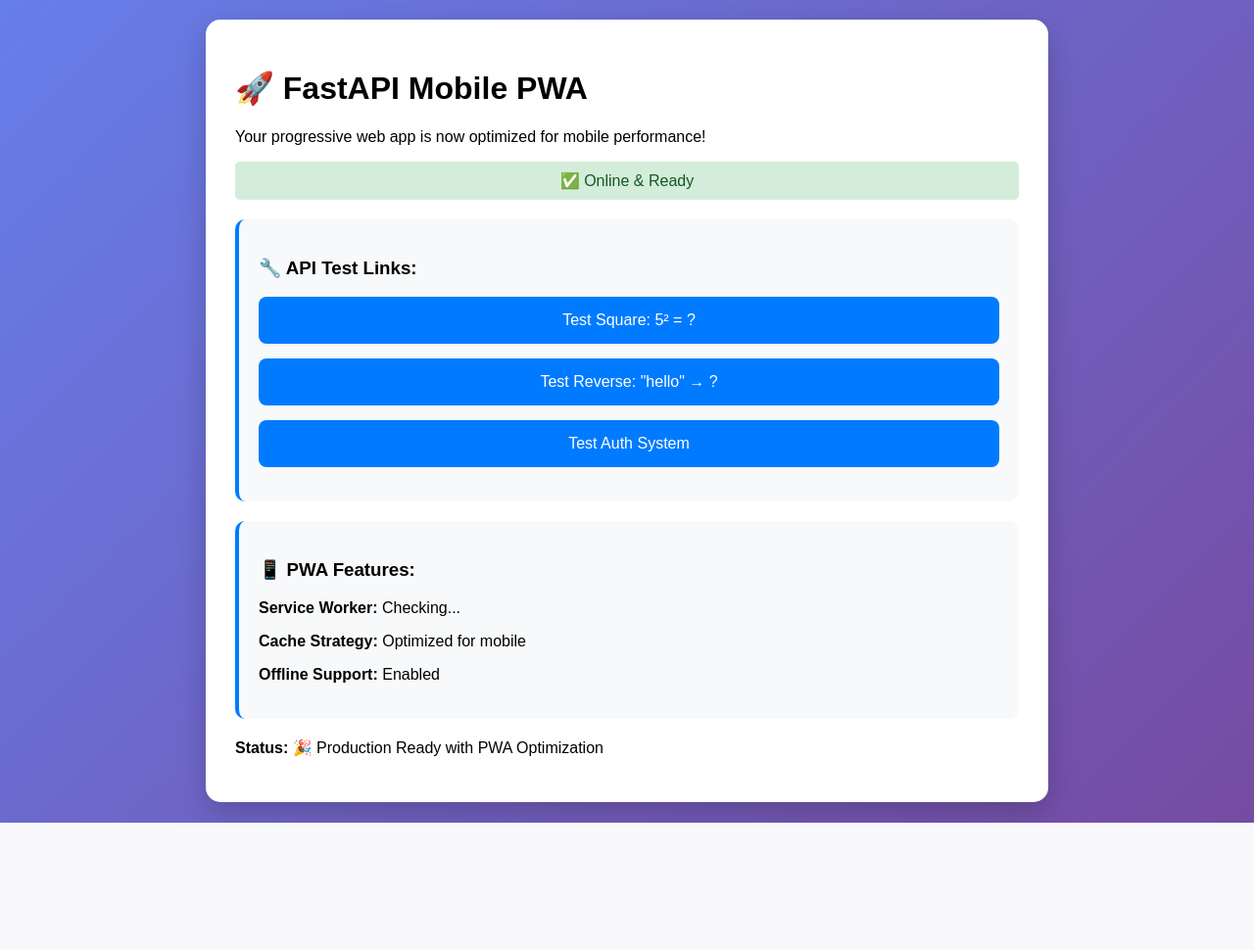
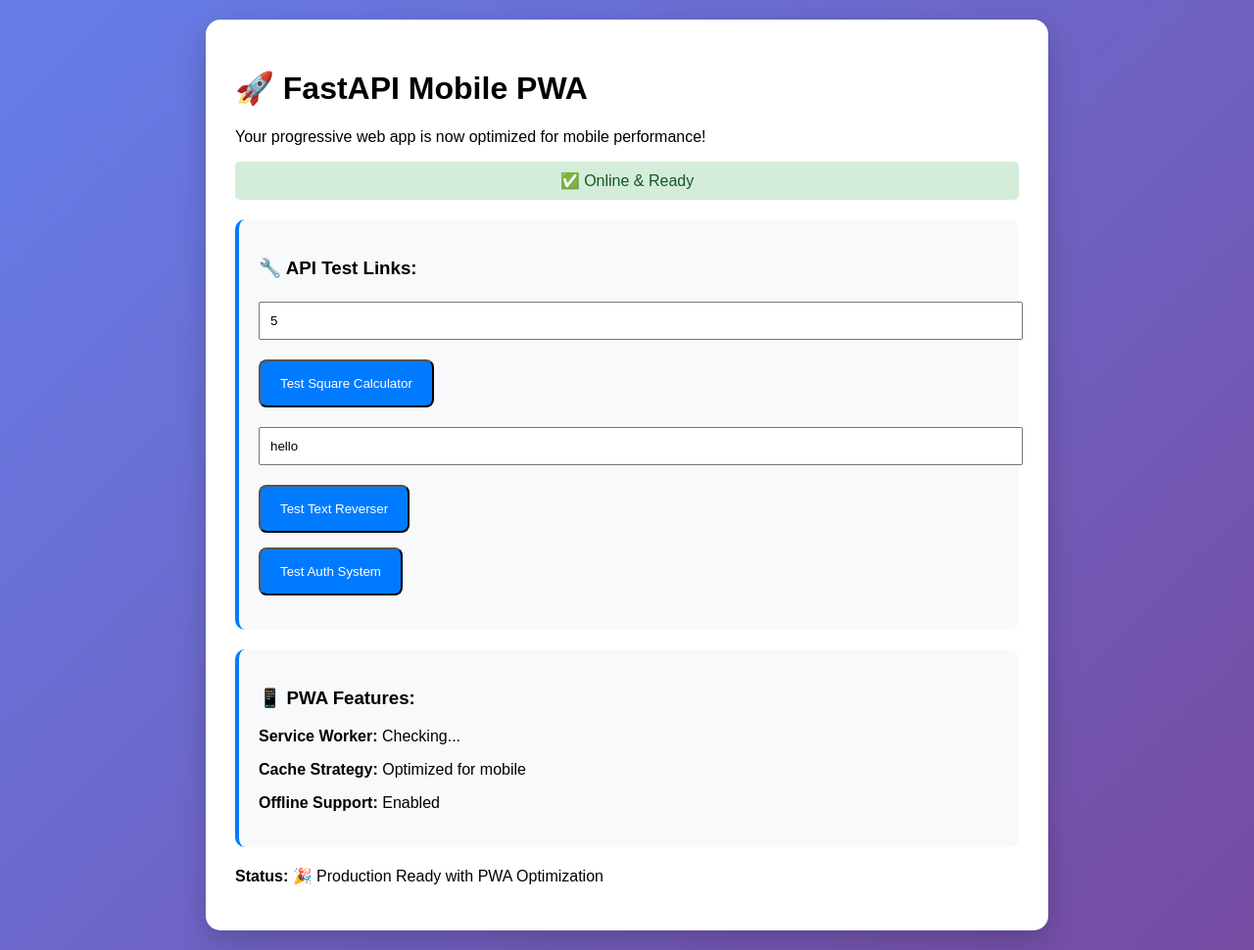
Before and after one commit to Humbulan/fastapi-mobile-app, a FastAPI app: page / in a window 1280 px wide. Shown: the whole page at 98% size. Before the commit the page ends 840 px from the top, so only its background shows below. Run offline with FastAPI, Linux system fonts and the light colour scheme.

Commit message:
Fix API endpoint buttons - add JavaScript fetch calls with input fields

```diff
--- a/app/templates/home.html
+++ b/app/templates/home.html
@@ -61,6 +61,13 @@
         }
         .online { background: #d4edda; color: #155724; }
         .offline { background: #f8d7da; color: #721c24; }
+        .result {
+            background: #e9ecef;
+            padding: 10px;
+            margin: 10px 0;
+            border-radius: 5px;
+            display: none;
+        }
     </style>
 </head>
 <body>
@@ -74,9 +81,24 @@
 
         <div class="api-test">
             <h3>🔧 API Test Links:</h3>
-            <a href="/api/square/5" class="btn">Test Square: 5² = ?</a>
-            <a href="/api/reverse/hello" class="btn">Test Reverse: "hello" → ?</a>
-            <a href="/api/auth/test" class="btn">Test Auth System</a>
+
+            <!-- Square Calculator -->
+            <div>
+                <input type="number" id="squareInput" placeholder="Enter a number" value="5" style="padding: 10px; width: 100%; margin: 5px 0;">
+                <button onclick="testSquare()" class="btn">Test Square Calculator</button>
+                <div id="squareResult" class="result"></div>
+            </div>
+
+            <!-- Text Reverser -->
+            <div>
+                <input type="text" id="reverseInput" placeholder="Enter text to reverse" value="hello" style="padding: 10px; width: 100%; margin: 5px 0;">
+                <button onclick="testReverse()" class="btn">Test Text Reverser</button>
+                <div id="reverseResult" class="result"></div>
+            </div>
+
+            <!-- Auth Test -->
+            <button onclick="testAuth()" class="btn">Test Auth System</button>
+            <div id="authResult" class="result"></div>
         </div>
 
         <div class="api-test">
@@ -139,6 +161,57 @@
                 });
             }
         }
+
+        // API Test Functions
+        async function testSquare() {
+            const number = document.getElementById('squareInput').value;
+            const resultDiv = document.getElementById('squareResult');
+
+            try {
+                resultDiv.style.display = 'block';
+                resultDiv.innerHTML = '🔄 Calculating...';
+
+                const response = await fetch(`/api/square/${number}`);
+                const data = await response.json();
+
+                resultDiv.innerHTML = `✅ Result: ${number}² = <strong>${data.result}</strong>`;
+            } catch (error) {
+                resultDiv.innerHTML = `❌ Error: ${error.message}`;
+            }
+        }
+
+        async function testReverse() {
+            const text = document.getElementById('reverseInput').value;
+            const resultDiv = document.getElementById('reverseResult');
+
+            try {
+                resultDiv.style.display = 'block';
+                resultDiv.innerHTML = '🔄 Reversing...';
+
+                const response = await fetch(`/api/reverse/${text}`);
+                const data = await response.json();
+
+                resultDiv.innerHTML = `✅ Result: "${text}" → <strong>"${data.result}"</strong>`;
+            } catch (error) {
+                resultDiv.innerHTML = `❌ Error: ${error.message}`;
+            }
+        }
+
+        async function testAuth() {
+            const resultDiv = document.getElementById('authResult');
+
+            try {
+                resultDiv.style.display = 'block';
+                resultDiv.innerHTML = '🔄 Testing auth...';
+
+                const response = await fetch('/api/auth/test');
+                const data = await response.json();
+
+                resultDiv.innerHTML = `✅ Auth Test: <strong>${data.message}</strong>`;
+            } catch (error) {
+                resultDiv.innerHTML = `❌ Error: ${error.message}`;
+            }
+        }
     </script>
 </body>
 </html>
```
